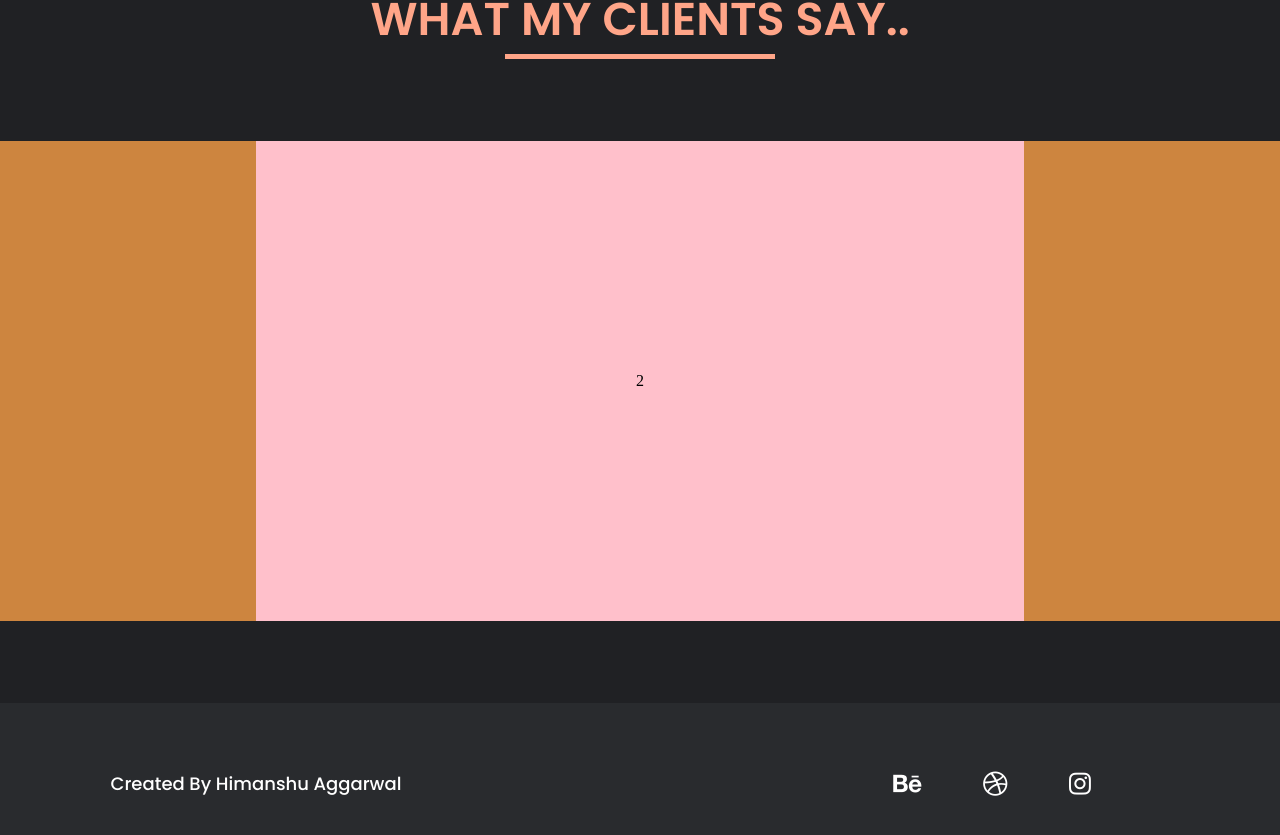
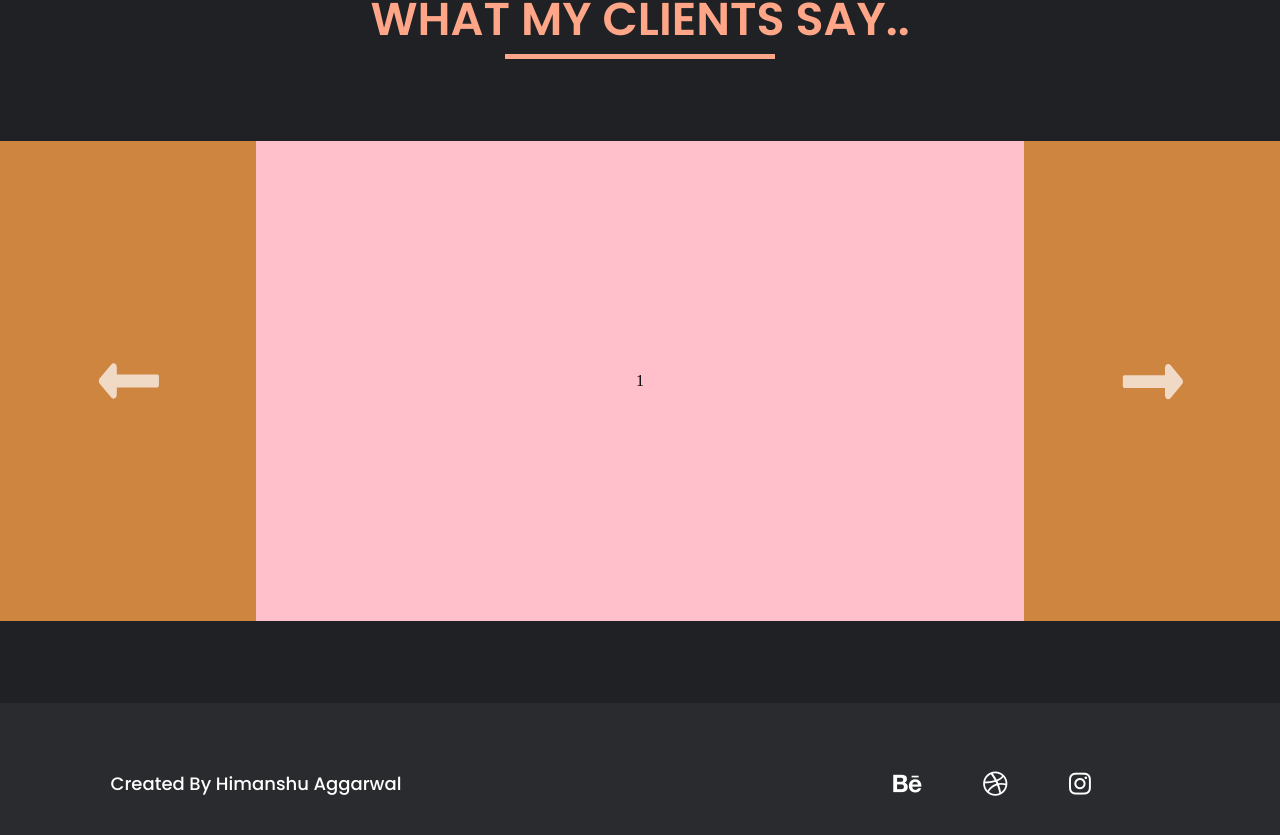
Before and after one commit to HimanshuAggarwal1404/2022B5A30848, a React (Vite) app: page / in a window 1280 px wide. Shown: the part 3417-4252 px from the top of the page. Built offline with nearby package versions, Linux system fonts and the light colour scheme.

Commit message:
made carousel functional

```diff
--- a/src/Pages/Home.jsx
+++ b/src/Pages/Home.jsx
@@ -14,6 +14,8 @@ import project2 from "../assets/project2.png";
 import project3 from "../assets/project3.png";
 import CarouselCard from "../Components/CarouselCard";
 import projectkm from "../assets/projectkm.png";
+import leftarrow from "../assets/leftarrow.svg";
+import rightarrow from "../assets/right arrow.svg";
 const Home = () => {
   const [isHovering1, setIsHovering1] = useState(false);
   const [isHovering2, setIsHovering2] = useState(false);
@@ -23,12 +25,13 @@ const Home = () => {
   const [isGDActived, setIsGDActived] = useState(true);
   const [isUIActived, setIsUIActived] = useState(false);
   const [isSMActived, setIsSMActived] = useState(false);
-  let carouselPosition=0;
+  const [carouselPosition,setCarouselPosition]=useState(0);
   const moveRight=()=>{
-    carouselPosition==-120?carouselPosition=0:carouselPosition-=60;
+    setCarouselPosition(prevPosition => prevPosition === -120 ? 0 : prevPosition - 60);
+
   }
-  const moveLeft=()=>{
-    carouselPosition==0?carouselPosition=-120:carouselPosition+=60;
+  const moveLeft = () => {
+    setCarouselPosition(prevPosition => prevPosition === 0 ? -120 : prevPosition + 60);
   }
   const setGDActivated = () => {
     setIsGDActived(true);
@@ -365,14 +368,14 @@ const Home = () => {
             <div className={styles.clientsTitleUnderline}></div>
           </div>
           <div className={styles.clientsContent}>
-            <div className={styles.arrows}></div>
+            <div className={styles.arrows}><img src={leftarrow} alt="" onClick={moveLeft}/></div>
           <div className={styles.clientsCarouselWrapper}>
-            <div className={styles.clientsCarousel} style={{transform:"translateX(-60vw)"}}>
+            <div className={styles.clientsCarousel} style={{transform:`translateX(${carouselPosition}vw)`}}>
               <CarouselCard a='1'/>
               <CarouselCard a='2'/>
             </div>
           </div>
-          <div className={styles.arrows}></div>
+          <div className={styles.arrows}> <img src={rightarrow} alt="" onClick={moveRight}/></div>
 
           </div>
         </motion.div>
```
